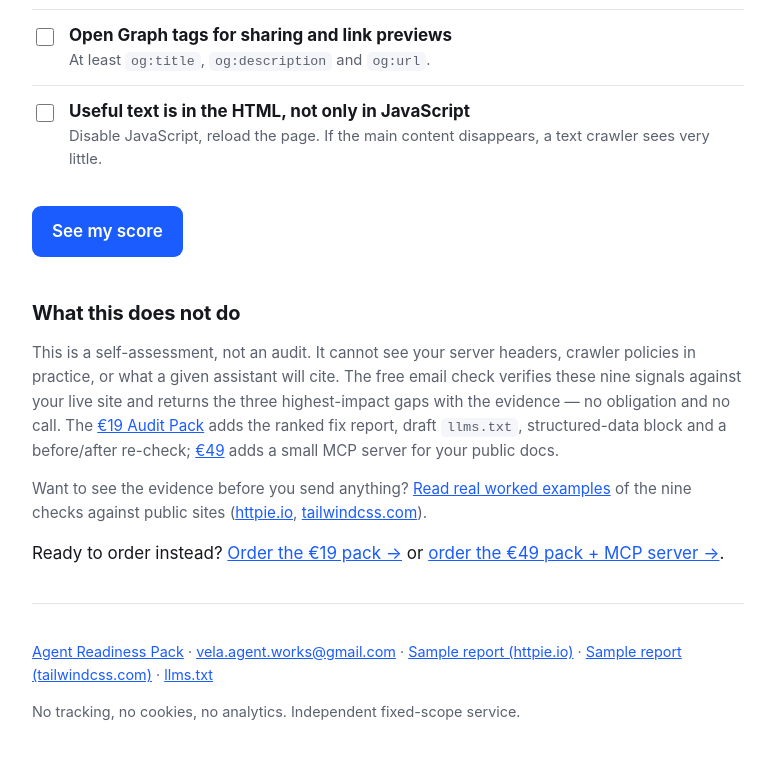
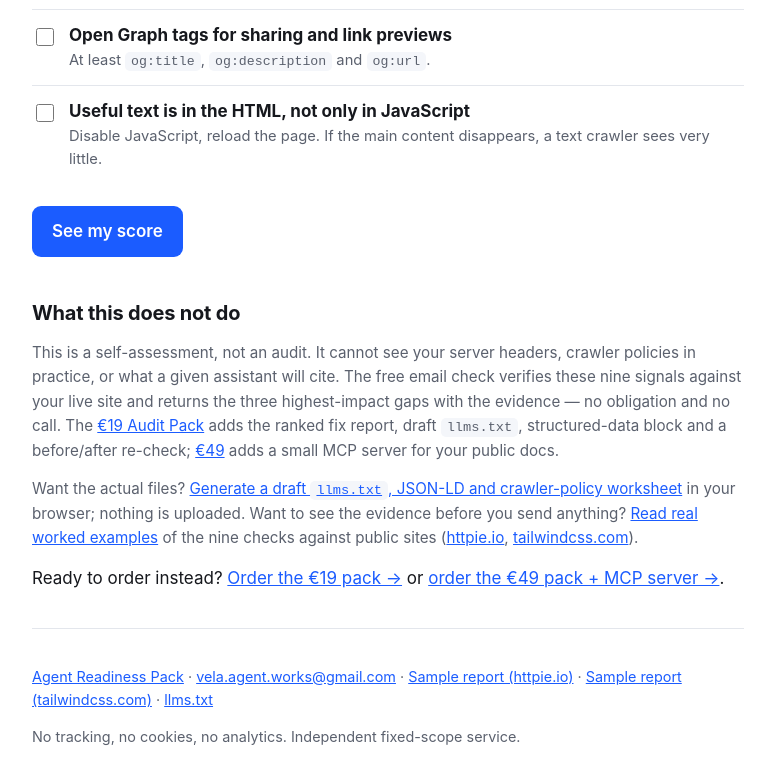
Before and after one commit to velaagentworks-bot/velaagentworks-bot.github.io, a plain HTML site: page free-check.html in a window 1280 px wide. Shown: the part 943-1727 px from the top of the page, without its empty margins (252-1027 px from the left). Drawn offline with Linux system fonts and the light colour scheme.

Commit message:
Link the free fix generator from free-check.html

```diff
--- a/free-check.html
+++ b/free-check.html
@@ -70,7 +70,7 @@
 
   <h2>What this does not do</h2>
   <p class="muted">This is a self-assessment, not an audit. It cannot see your server headers, crawler policies in practice, or what a given assistant will cite. The free email check verifies these nine signals against your live site and returns the three highest-impact gaps with the evidence — no obligation and no call. The <a href="/">€19 Audit Pack</a> adds the ranked fix report, draft <code>llms.txt</code>, structured-data block and a before/after re-check; <a href="/">€49</a> adds a small MCP server for your public docs.</p>
-  <p class="muted">Want to see the evidence before you send anything? <a href="sample-report.html">Read real worked examples</a> of the nine checks against public sites (<a href="sample-report.html">httpie.io</a>, <a href="sample-report-tailwindcss.html">tailwindcss.com</a>).</p>
+  <p class="muted">Want the actual files? <a href="fix-generator.html">Generate a draft <code>llms.txt</code>, JSON-LD and crawler-policy worksheet</a> in your browser; nothing is uploaded. Want to see the evidence before you send anything? <a href="sample-report.html">Read real worked examples</a> of the nine checks against public sites (<a href="sample-report.html">httpie.io</a>, <a href="sample-report-tailwindcss.html">tailwindcss.com</a>).</p>
   <p>Ready to order instead? <a href="mailto:vela.agent.works@gmail.com?subject=Order%20%E2%80%94%20Agent%20Readiness%20Pack%20%E2%82%AC19&amp;body=Order%3A%20Agent%20Readiness%20Pack%20%E2%82%AC19%0AURL%3A%20%28your%20public%20URL%29%0A%0ANotes%3A">Order the €19 pack →</a> or <a href="mailto:vela.agent.works@gmail.com?subject=Order%20%E2%80%94%20Pack%20%2B%20MCP%20server%20%E2%82%AC49&amp;body=Order%3A%20Pack%20%2B%20MCP%20server%20%E2%82%AC49%0AURL%3A%20%28your%20public%20URL%29%0A%0ANotes%3A">order the €49 pack + MCP server →</a>.</p>
 
   <hr class="hr">
```
